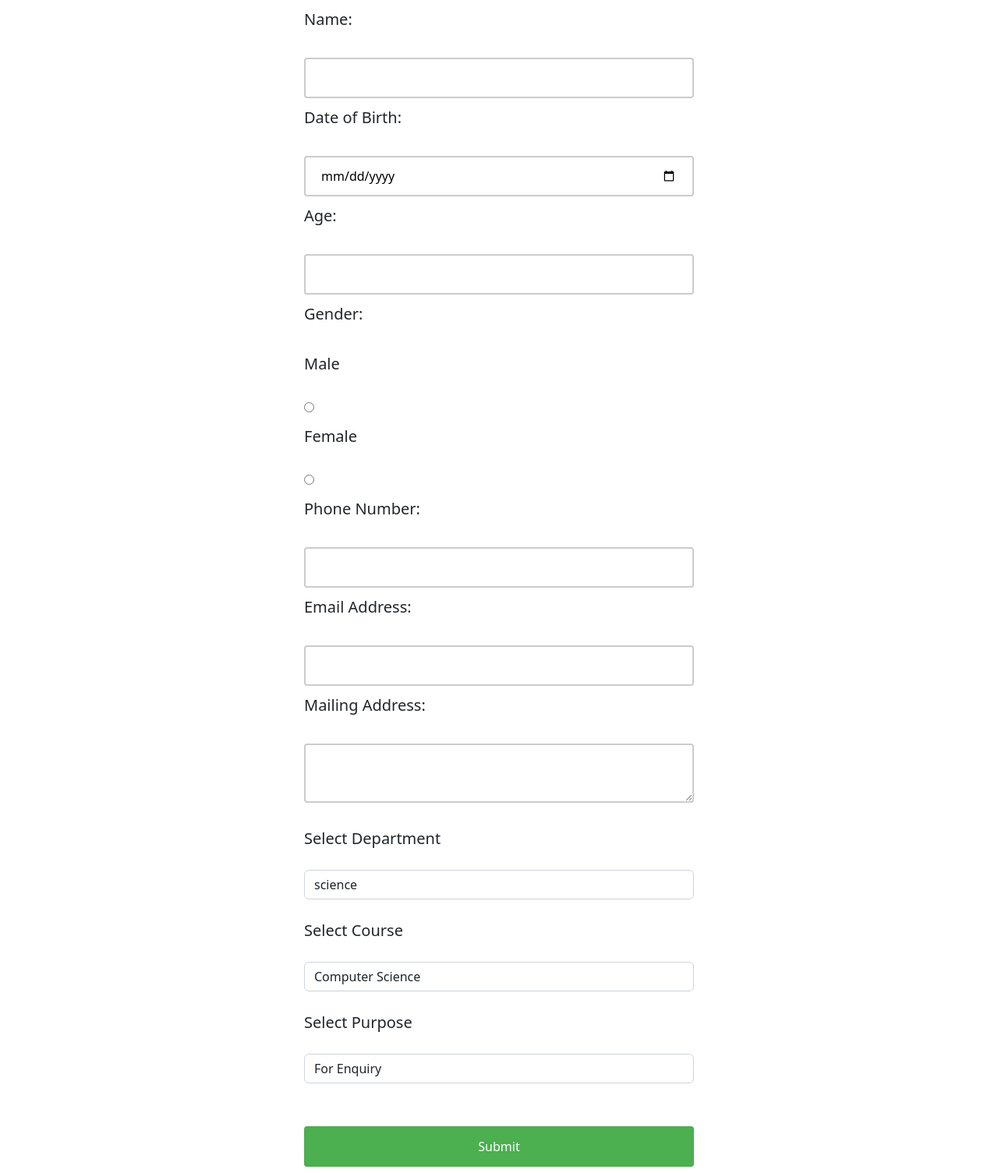
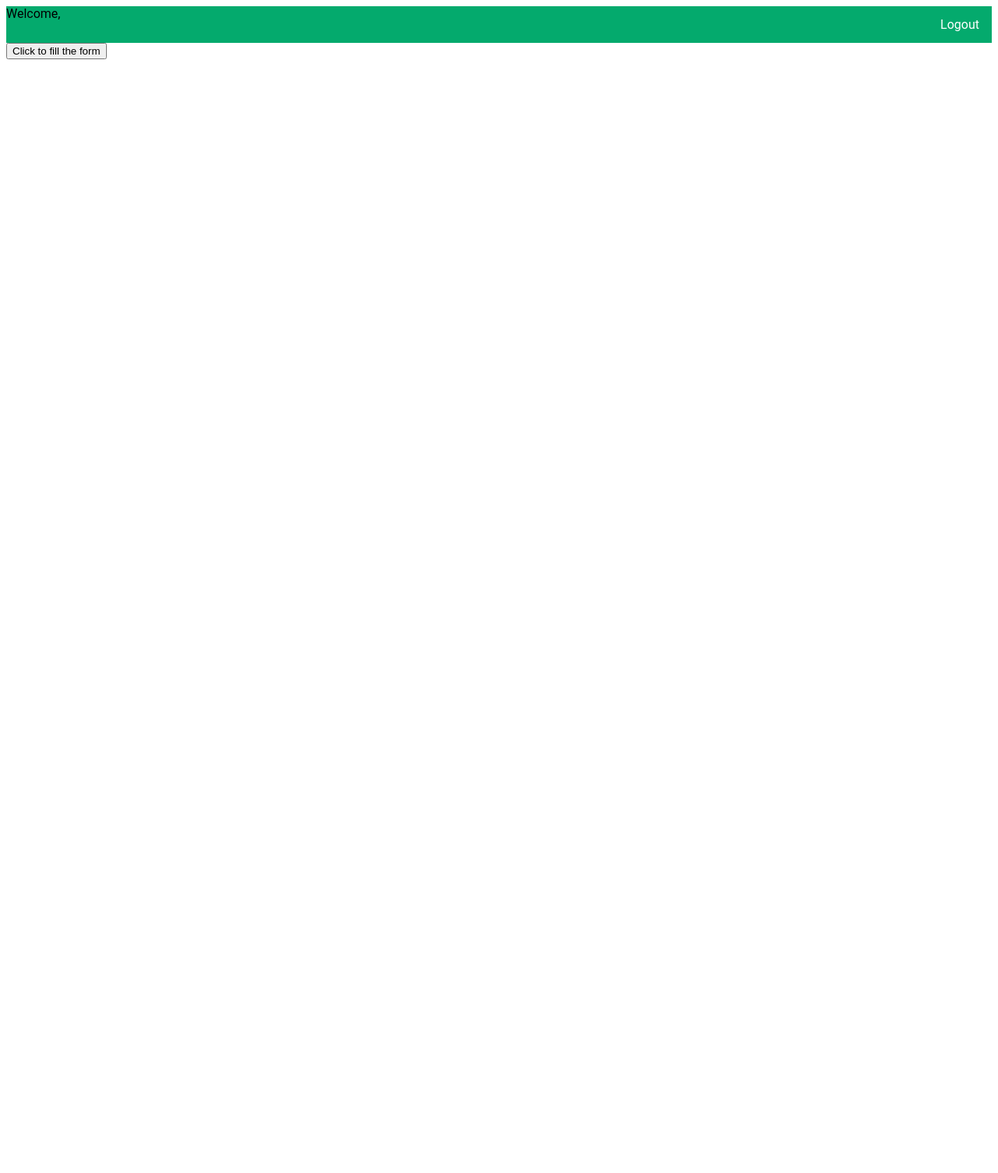
Before and after one commit to Devikakpramod/school, a Django app: page /formfill/ in a window 1280 px wide. Shown: the whole page at 78% size. After the commit the page ends 76 px from the top, so only its background shows below. Run offline with Django 3.2, Linux system fonts and the light colour scheme; some libraries are stand-ins or nearby versions.

Commit message:
Update formfill.html

```diff
--- a/schoolwebsiteproject/templates/formfill.html
+++ b/schoolwebsiteproject/templates/formfill.html
@@ -2,156 +2,68 @@
 <!DOCTYPE html>
 <html lang="en">
 <head>
-    <title>Fill form</title>
+    <title>Click to fill</title>
     <meta charset="UTF-8">
     <meta name="viewport" content="width=device-width, initial-scale=1">
 
-
-    <link href="{% static 'css/bootstrap.min.css' %}" rel="stylesheet">
     <style>
-    form {
-  width: 500px;
-  margin: auto;
-  text-align: left;
+        body {
+            font-family: 'Roboto', sans-serif;
         }
 
-label {
-  display: block;
-  margin-top: 10px;
-  font-size: 20px;
+        .navbar {
+            background-color: #04AA6D;
+            overflow: hidden;
         }
 
-input[type="text"], input[type="email"], input[type="date"], input[type="number"], input[type="tel"], textarea {
-  width: 100%;
-  padding: 12px 20px;
-  margin-top: 10px;
-  box-sizing: border-box;
-  border: 2px solid #ccc;
-  border-radius: 4px;
+        .navbar a {
+            float: left;
+            display: block;
+            color: white;
+            text-align: center;
+            padding: 14px 16px;
+            text-decoration: none;
         }
 
-input[type="radio"], input[type="submit"] {
-  margin-top: 10px;
+        .navbar a:hover {
+            background-color: #ddd;
+            color: black;
         }
 
-input[type="submit"] {
+        .block {
+            display: block;
             width: 100%;
-  background-color: #4CAF50;
+            border: none;
+            background-color: #04AA6D;
+            padding: 14px 28px;
+            font-size: 16px;
+            cursor: pointer;
+            text-align: center;
             color: white;
-  padding: 14px 20px;
-  margin: 8px 0;
-  border: none;
-  border-radius: 4px;
-  cursor: pointer;
-}
-
-input[type="submit"]:hover {
-  background-color: #45a049;
-}
-.msg{
-text-align:center;
-margin-top :10px;
         }
     </style>
-
-
-
 </head>
-<body >
-<!--<div class="container">-->
-  <form action="" method="post">
-    {% csrf_token %}
-  <label for="name">Name:</label><br>
-  <input type="text" id="name" name="name"><br>
-
-  <label for="dob">Date of Birth:</label><br>
-  <input type="date" id="dob" name="dob"><br>
-
-  <label for="age">Age:</label><br>
-  <input type="number" id="age" name="age"><br>
-    <label for="">Gender:</label><br>
-      <label for="male">Male</label><br>
-  <input type="radio" id="male" name="gender" value="male">
-  <label for="female">Female</label><br>
-  <input type="radio" id="female" name="gender" value="female">
-
-
-
-  <label for="phone">Phone Number:</label><br>
-  <input type="tel" id="phone" name="phone"><br>
-
-  <label for="email">Email Address:</label><br>
-  <input type="email" id="email" name="email"><br>
-
-  <label for="address">Mailing Address:</label><br>
-  <textarea id="address" name="address"></textarea><br>
-
-
-
-    <div class="form-group " style="margin-top: 25px;">
-  <label for="firstDropdown">Select Department</label>
-  <select style="margin-top: 25px;" class="form-control selectpicker" id="firstDropdown" data-live-search="true">
-    <option value="1"> science</option>
-    <option value="2">Commerce</option>
-
-  </select>
+<body>
+<!-- In your HTML file -->
+<div class="navbar">
+    <div class="welcome-container ml-auto">
+        <span class="welcome-text">Welcome, {{ username }}</span>
+        <a href="/logout/" style="float : right;">Logout</a>
     </div>
 
-
-<div class="form-group" style="margin-top: 25px;">
-  <label for="secondDropdown">Select Course</label>
-  <select style="margin-top: 25px;" class="form-control selectpicker" id="secondDropdown" data-live-search="true">
-    <option value="1">Computer Science</option>
-    <option value="2">Biology Science</option>
-     <option value="3">Commerce</option>
-     <option value="4">Humanities</option>
-      <option value="4">Journalism</option>
-
-  </select>
-</div>
-    <div class="form-group" style="margin-top: 25px;">
-  <label for="">Select Purpose</label>
-  <select style="margin-top: 25px;"  class="form-control selectpicker" id="" data-live-search="true">
-    <option value="1">For Enquiry</option>
-    <option value="2">For Return</option>
-     <option value="3">Place Order</option>
-
-
-  </select>
 </div>
 
 
 
-    <input  style="margin-top: 55px;" type="submit" value="Submit">
-</form>
-{% for msg in messages %}
-<h2 class="msg">{{msg}}</h2>
-<p align="center" style="font-size:18px;">
-    <a href="/" class="button blue">Click Here to Home</a>
-</p>
-{% endfor %}
-
-<!--</div>-->
-<script src="http://ajax.googleapis.com/ajax/libs/jquery/1.5/jquery.min.js">
-</script>
-<script>
-  $(document).ready(function() {
-    $("#firstDropdown").change(function() {
-
-      var selectedValue = $(this).val();
 
 
-      if (selectedValue == "1") {
-        $("#secondDropdown").html("<option value='1'>science</option><option value='2'>Computer Science</option>");
-      } else if (selectedValue == "2") {
-        $("#secondDropdown").html("<option value='3'>commerce</option><option value='4'>commerce</option>");
-      }
-    });
-  });
-</script>
-<script src="{% static 'js/popper.min.js' %}"></script>
-<script src="{% static 'js/bootstrap.min.js' %}"></script>
 
+
+<!-- Other content for the dashboard goes here -->
+
+<div class="button-container">
+    <a href="/formfill/"><input class="submit" type="submit" value="Click to fill the form"></a>
+</div>
 
 </body>
 </html>
```
Lines whose indentation alone changed are shown as unchanged.
